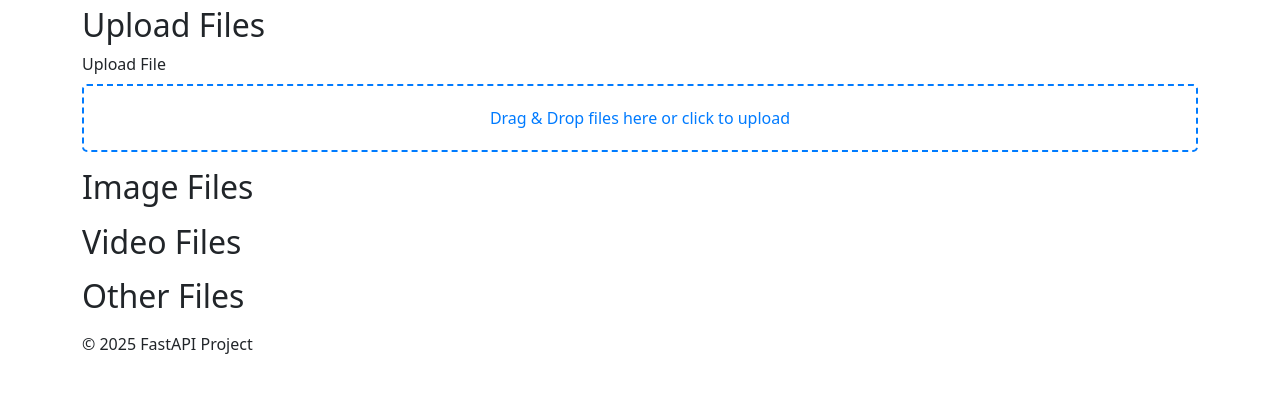
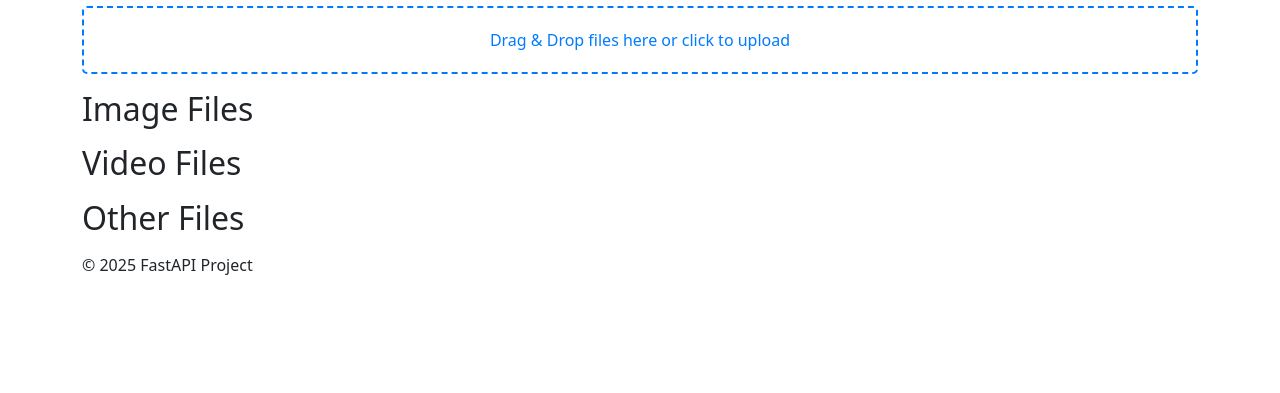
Before and after one commit to EDAriR/DSA-Grinding-Dog, a FastAPI app: page / in a window 1280 px wide. Shown: the part 50-443 px from the top of the page. Run offline with FastAPI, Linux system fonts and the light colour scheme; some libraries are stand-ins or nearby versions.

Commit message:
新增靜態檔案路由，支援圖片、影片及其他檔案的下載；調整上傳介面以改善使用者體驗

```diff
--- a/Python Sample/fatsever/app/main.py
+++ b/Python Sample/fatsever/app/main.py
@@ -2,6 +2,7 @@ from fastapi import FastAPI, Request
 from fastapi.responses import HTMLResponse
 from fastapi.middleware.cors import CORSMiddleware
 from fastapi.templating import Jinja2Templates
+from fastapi.staticfiles import StaticFiles
 from pathlib import Path
 from datetime import datetime
 
@@ -21,6 +22,10 @@ app.add_middleware(
 
 BASE_DIR = Path(__file__).resolve().parent.parent
 templates = Jinja2Templates(directory=str(BASE_DIR / "app" / "templates"))
+
+app.mount("/img", StaticFiles(directory="img"), name="img")
+app.mount("/video", StaticFiles(directory="video"), name="video")
+app.mount("/files", StaticFiles(directory="files"), name="files")
 
 # 掛載各個 router
 app.include_router(upload.router, prefix="/api", tags=["upload"])
--- a/Python Sample/fatsever/app/templates/base.html
+++ b/Python Sample/fatsever/app/templates/base.html
@@ -26,11 +26,9 @@
         </header>
         <main>
             {% block content %}
-            <h2>Upload Files</h2>
             <div id="message"></div>
             <form id="uploadForm" action="/api/upload" method="post" enctype="multipart/form-data">
                 <div class="mb-3">
-                    <label for="file" class="form-label">Upload File</label>
                     <input class="form-control" type="file" id="file" name="file" style="display: none;">
                     <div class="drop-zone" id="dropZone">Drag & Drop files here or click to upload</div>
                 </div>
@@ -40,21 +38,21 @@
             <h2>Image Files</h2>
             <ul>
                 {% for file in img_files %}
-                <li>{{ file }}</li>
+                <li><a href="/img/{{ file }}" download>{{ file }}</a></li>
                 {% endfor %}
             </ul>
 
             <h2>Video Files</h2>
             <ul>
                 {% for file in video_files %}
-                <li>{{ file }}</li>
+                <li><a href="/video/{{ file }}" download>{{ file }}</a></li>
                 {% endfor %}
             </ul>
 
             <h2>Other Files</h2>
             <ul>
                 {% for file in other_files %}
-                <li>{{ file }}</li>
+                <li><a href="/files/{{ file }}" download>{{ file }}</a></li>
                 {% endfor %}
             </ul>
             {% endblock %}
```
